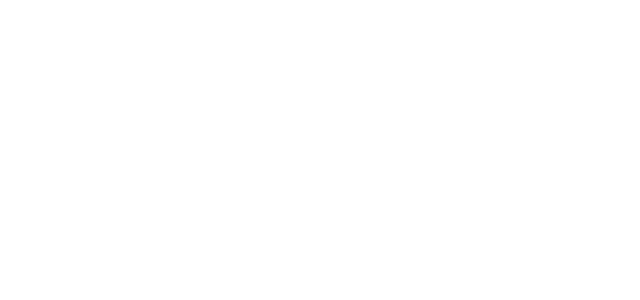
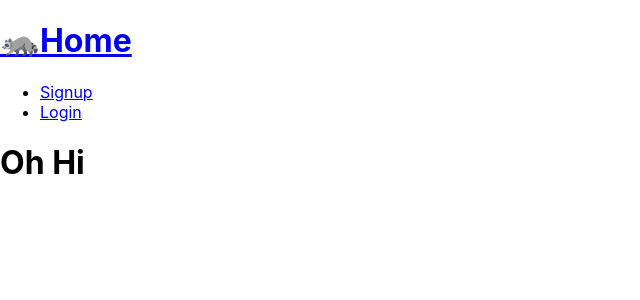
Before and after one commit to fpreynolds/fat.piano, a React (Create React App) app in the folder client/: page / in a window 1280 px wide. Before the commit this address had no page. Shown: the top 300 px of the page, without its empty margins (0-640 px from the left). Built offline with nearby package versions, Linux system fonts and the light colour scheme.

Commit message:
homepage functional --redid navbar for sake of functionality

```diff
--- a/client/src/App.js
+++ b/client/src/App.js
@@ -1,4 +1,4 @@
-import React, { useEffect, useState } from "react";
+import React from "react";
 import {
   ApolloClient,
   InMemoryCache,
@@ -7,9 +7,10 @@ import {
 } from "@apollo/client";
 import { setContext } from "@apollo/client/link/context";
 import { BrowserRouter as Router, Route, Routes } from "react-router-dom";
-import logo from "./logo.svg";
 import "./App.css";
 
+import Home from "./pages/Home";
+import NavExample from "./components/Navbar";
 import Login from "./pages/login";
 import Signup from "./pages/signup";
 
@@ -36,15 +37,14 @@ function App() {
   return (
     <ApolloProvider client={client}>
       <Router>
-        {/* <NavTabs /> */}
-        {/* <div className="routes"> */}
-       <Routes>
-        <Route exact path="/login" component={Login} >
-        </Route>
-        <Route exact path="/signup" component={Signup}>
-        </Route>
-        {/* </div> */}
-        </Routes>
+        <div>
+          <NavExample />
+          <Routes>
+            <Route path="/" element={<Home />} />
+            <Route path="/login" element={<Login />}></Route>
+            <Route path="/signup" element={<Signup />}></Route>
+          </Routes>
+        </div>
       </Router>
     </ApolloProvider>
   );
--- a/client/src/components/Navbar.js
+++ b/client/src/components/Navbar.js
@@ -1,36 +1,51 @@
-import Container from 'react-bootstrap/Container';
-import Nav from 'react-bootstrap/Nav';
-import Navbar from 'react-bootstrap/Navbar';
-import NavDropdown from 'react-bootstrap/NavDropdown';
+import React from "react";
+import Auth from "../utils/auth";
+import { Link } from "react-router-dom";
 
+function Nav() {
+  function showNavigation() {
+    if (Auth.loggedIn()) {
+      return (
+        <ul className="flex-row">
+          <li className="mx-1">
+            <Link to="/mood">Mood</Link>
+          </li>
+          <li className="mx-1">
+            {/* this is not using the Link component to logout or user and then refresh the application to the start */}
+            <a href="/" onClick={() => Auth.logout()}>
+              Logout
+            </a>
+          </li>
+        </ul>
+      );
+    } else {
+      return (
+        <ul className="flex-row">
+          <li className="mx-1">
+            <Link to="/signup">Signup</Link>
+          </li>
+          <li className="mx-1">
+            <Link to="/login">Login</Link>
+          </li>
+        </ul>
+      );
+    }
+  }
 
-// Home | Tracker | History | Login/Logout/Signup
-function BasicExample() {
   return (
-    <Navbar bg="light" expand="lg">
-      <Container>
-        <Navbar.Brand href="#home">React-Bootstrap</Navbar.Brand>
-        <Navbar.Toggle aria-controls="basic-navbar-nav" />
-        <Navbar.Collapse id="basic-navbar-nav">
-          <Nav className="me-auto">
-            <Nav.Link href="#home">Home</Nav.Link>
-            <Nav.Link href="#link">Link</Nav.Link>
-            <NavDropdown title="Dropdown" id="basic-nav-dropdown">
-              <NavDropdown.Item href="#action/3.1">Action</NavDropdown.Item>
-              <NavDropdown.Item href="#action/3.2">
-                Another action
-              </NavDropdown.Item>
-              <NavDropdown.Item href="#action/3.3">Something</NavDropdown.Item>
-              <NavDropdown.Divider />
-              <NavDropdown.Item href="#action/3.4">
-                Separated link
-              </NavDropdown.Item>
-            </NavDropdown>
-          </Nav>
-        </Navbar.Collapse>
-      </Container>
-    </Navbar>
+    <header className="flex-row px-1">
+      <h1>
+        <Link to="/">
+          <span role="img" aria-label="Not Possum">
+            🦝
+          </span>
+          Home
+        </Link>
+      </h1>
+
+      <nav>{showNavigation()}</nav>
+    </header>
   );
 }
 
-export default BasicExample;
+export default Nav;
--- /dev/null
+++ b/client/src/pages/Home.js
@@ -0,0 +1,11 @@
+import React from "react";
+
+const Home = () => {
+  return (
+    <div className="container">
+      <h1>Oh Hi</h1>
+    </div>
+  );
+};
+
+export default Home;
```
Also changed, not shown: client/src/pages/mood.js (+20 -14 lines).
